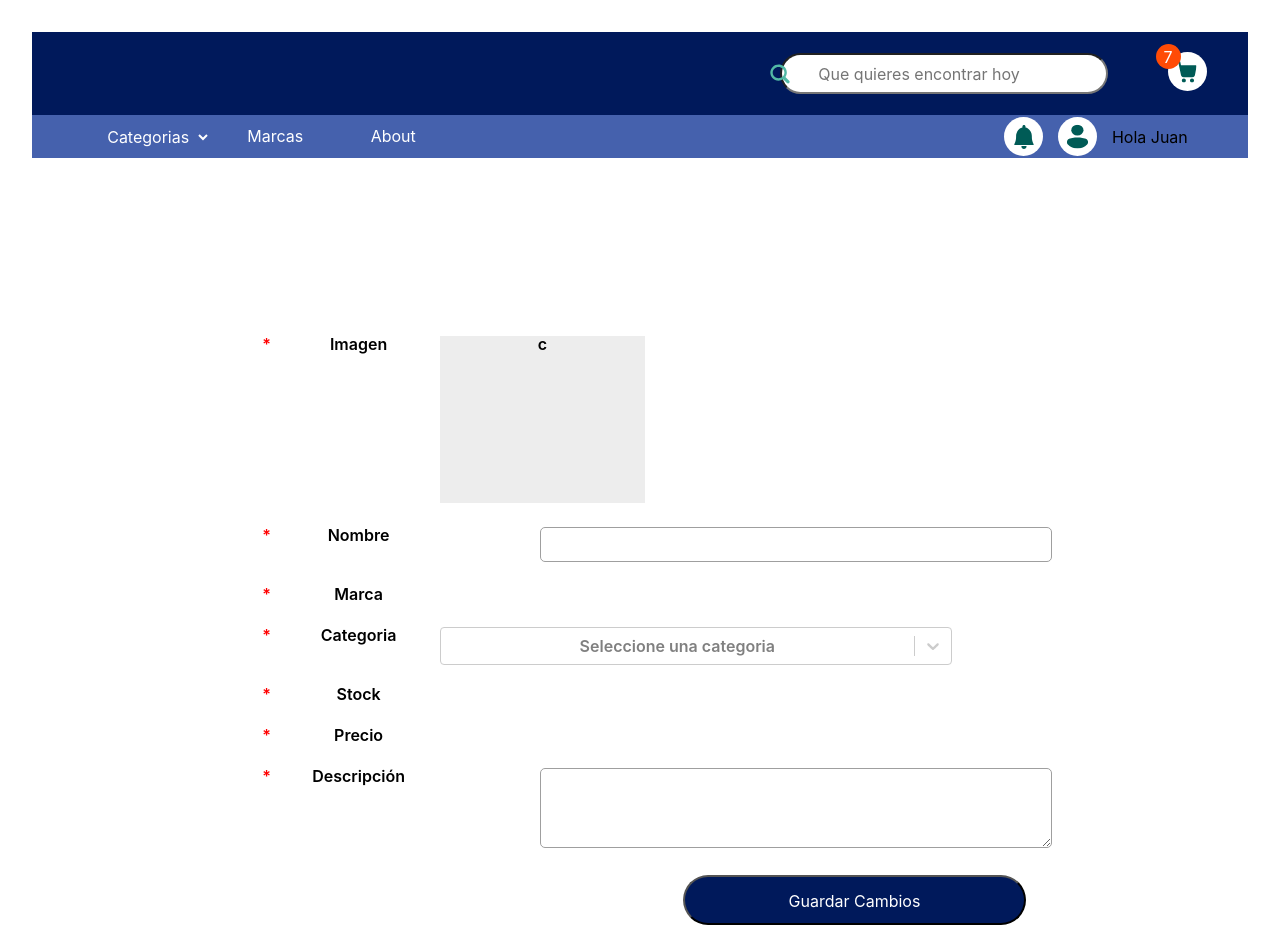
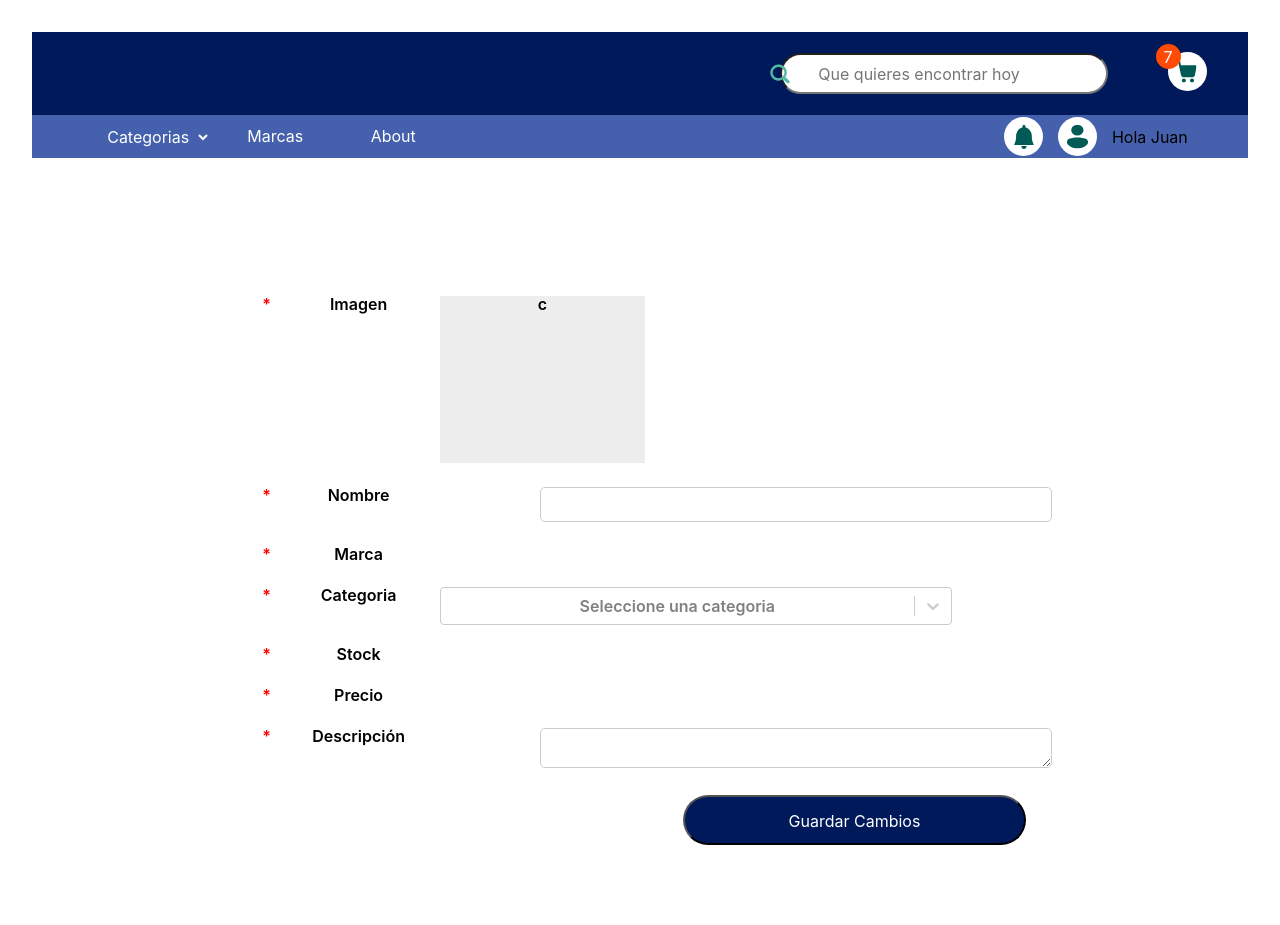
Before and after one commit to MINTIC2022-Web4/desarrollo-web-c4, a React (Vite) app in the folder frontend-focusDevs/: page / in a window 1280 px wide. After the commit the page ends 845 px from the top, so only its background shows below. Built offline with nearby package versions, Linux system fonts and the light colour scheme; a web font is replaced by a local one.

Commit message:
refactor: Se ajusta posición del contenedor del formulario.

```diff
--- a/frontend-focusDevs/src/components/ProductsForm/productsForm.css
+++ b/frontend-focusDevs/src/components/ProductsForm/productsForm.css
@@ -3,7 +3,7 @@
   width: 70vw;
   height: 70vh;
   left: 20vw;
-  top: 40vh;
+  top: 35vh;
   display: block;
 }
 
@@ -42,25 +42,35 @@
   background: #ededed;
 }
 
-.col3, .div3{
+.col3,
+.div3 {
   grid-area: 1 / 3 / 2 / 4;
 }
 
-.from-input, .col3>*{
+.from-input,
+.col3 > * {
   width: 40vw;
   height: 35px;
 }
 
-.from-input{
+.from-input {
   box-sizing: border-box;
   background: #ffffff;
-  border: 1px solid #9f9f9f;
+  border: 1px solid hsl(0, 0%, 80%);
   border-radius: 5px;
   padding: 0.5vw;
 }
 
-textarea{
-  min-height: 10vh;
+*:focus {
+  outline: none !important;
+  border: 3px solid #2685ff;
+  box-shadow: 0 0 10px #719ece;
+}
+
+textarea {
+  min-height: 5vh;
+  max-height: 10vh;
+  max-width: 40vw;
 }
 
 .buttonForm input[type="submit"] {
```
